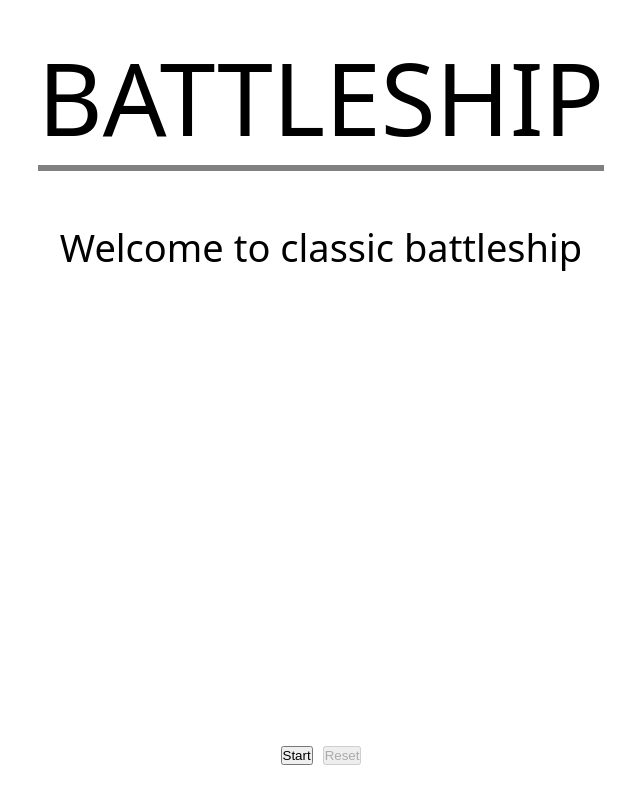
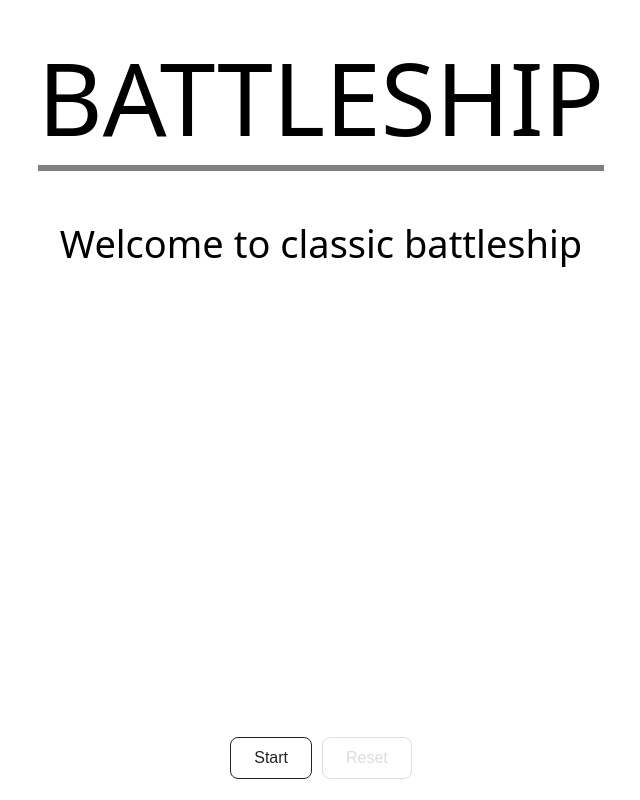
Before and after one commit to 4whatspc3/Project-Battleship, a website built with webpack: page src/index.html in a window 1280 px wide. Shown: the whole page, without its empty margins (319-959 px from the left). Built offline with nearby package versions, Linux system fonts and the light colour scheme; a web font is replaced by a local one.

Commit message:
fix: style buttons

```diff
--- a/src/style.css
+++ b/src/style.css
@@ -74,6 +74,7 @@ header > p {
 }
 
 .start-reset {
+  margin-top: 16px;
   height: 100px;
   display: flex;
   align-items: center;
@@ -180,3 +181,27 @@ header > p {
   border-radius: 50%;
   background-color: red;
 }
+
+button {
+  background-color: #ffffff;
+  border: 1px solid #222222;
+  border-radius: 8px;
+  color: #222222;
+  cursor: pointer;
+  font-size: 16px;
+  line-height: 20px;
+  padding: 10px 23px;
+  text-align: center;
+}
+
+button:disabled {
+  border-color: #dddddd;
+  color: #dddddd;
+  cursor: not-allowed;
+  opacity: 1;
+}
+
+button:hover {
+  background-color: #000000;
+  color: #dddddd;
+}
```
